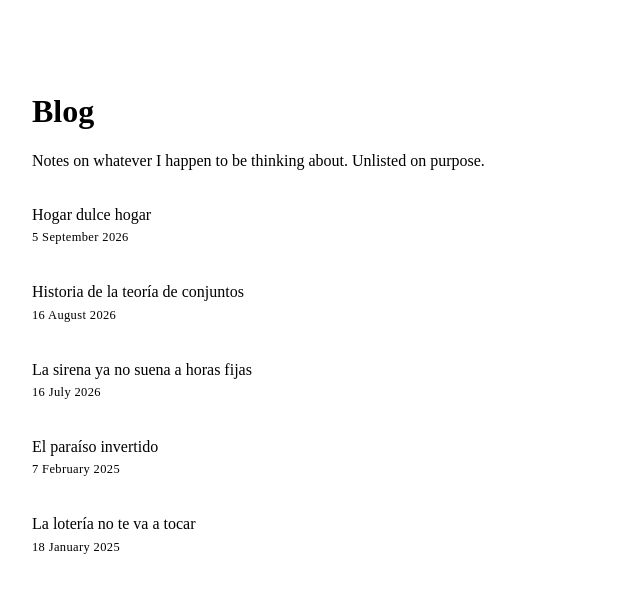
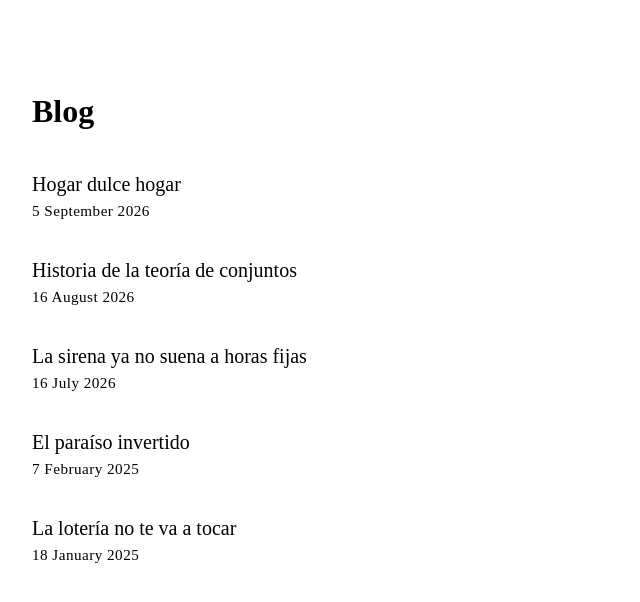
Before and after one commit to tempate/blog, a Jekyll site: the page built from index.html, in a window 1280 px wide. Shown: the top 602 px of the page, without its empty margins (0-640 px from the left). Built offline with Jekyll 4.4.1, drawn with Linux system fonts in a browser that asks for light colours; some web fonts are replaced.

Commit message:
Adjust font sizes for Inconsolata and drop the index intro
Co-Authored-By: Claude Opus 5.5 <noreply@anthropic.com>

```diff
--- a/_layouts/default.html
+++ b/_layouts/default.html
@@ -30,7 +30,7 @@
 
   <link rel="icon" type="image/svg+xml" href="{{ '/assets/images/favicon.svg' | relative_url }}" />
   <link rel="preload" as="font" type="font/woff2" crossorigin
-        href="{{ site.main_site_url }}/assets/fonts/eb-garamond-latin.woff2" />
+        href="{{ site.main_site_url }}/assets/fonts/inconsolata-latin.woff2" />
   <link rel="stylesheet" href="{{ site.main_site_url }}/assets/css/style.css" />
   <link rel="stylesheet" href="{{ '/assets/css/style.css' | relative_url }}" />
 </head>
--- a/assets/css/style.css
+++ b/assets/css/style.css
@@ -26,7 +26,7 @@ body {
 .post-item:last-child { border-bottom: none; }
 
 .post-title {
-    font-size: 1rem;
+    font-size: 1.25rem;
     font-weight: 500;
     color: var(--ink);
     line-height: 1.4;
@@ -38,14 +38,14 @@ body {
 
 .post-meta {
     font-family: var(--mono);
-    font-size: 0.78rem;
+    font-size: 0.95rem;
     font-weight: 400;
     color: var(--muted);
     letter-spacing: 0.03em;
 }
 
 .post-summary {
-    font-size: 0.87rem;
+    font-size: 0.95rem;
     color: var(--ink2);
     line-height: 1.55;
 }
@@ -53,7 +53,7 @@ body {
 /* ── BLOG POST ────────────────────────────── */
 .post-date {
     font-family: var(--mono);
-    font-size: 0.78rem;
+    font-size: 0.95rem;
     font-weight: 400;
     color: var(--muted);
     letter-spacing: 0.05em;
@@ -61,10 +61,12 @@ body {
     margin: -18px 0 32px;   /* pulls the date up under .page-heading's margin */
 }
 
+.post-content { font-size: 1.06em; }
+
 .post-content > *:last-child { margin-bottom: 0; }
 
 .post-content h2 {
-    font-size: 1.2rem;
+    font-size: 1.5rem;
     font-weight: 500;
     color: var(--ink);
     margin: 40px 0 14px;
@@ -73,7 +75,7 @@ body {
 }
 
 .post-content h3 {
-    font-size: 1.02rem;
+    font-size: 1.3rem;
     font-weight: 600;
     color: var(--ink);
     margin: 32px 0 12px;
@@ -103,12 +105,11 @@ body {
     border-radius: 0 2px 2px 0;
     padding: 12px 18px;
     margin: 0 0 1em;
-    font-style: italic;
 }
 
 .post-content code {
     font-family: var(--mono);
-    font-size: 0.82em;
+    font-size: 1em;
     background: var(--bg2);
     border: 1px solid var(--border);
     border-radius: 2px;
@@ -130,7 +131,7 @@ body {
     background: none;
     border: none;
     padding: 0;
-    font-size: 0.8rem;
+    font-size: 1em;
 }
 
 .post-content img {
--- a/index.html
+++ b/index.html
@@ -6,8 +6,6 @@ description: >-
 ---
 
 <h1 class="page-heading">Blog</h1>
-
-<p>Notes on whatever I happen to be thinking about. Unlisted on purpose.</p>
 
 <ul class="post-list">
 {%- for post in site.posts %}
```
